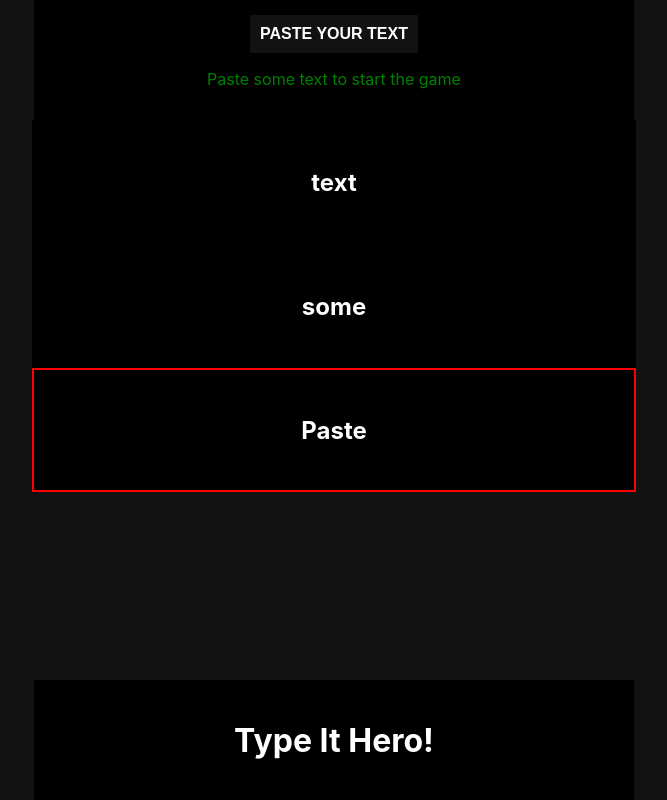
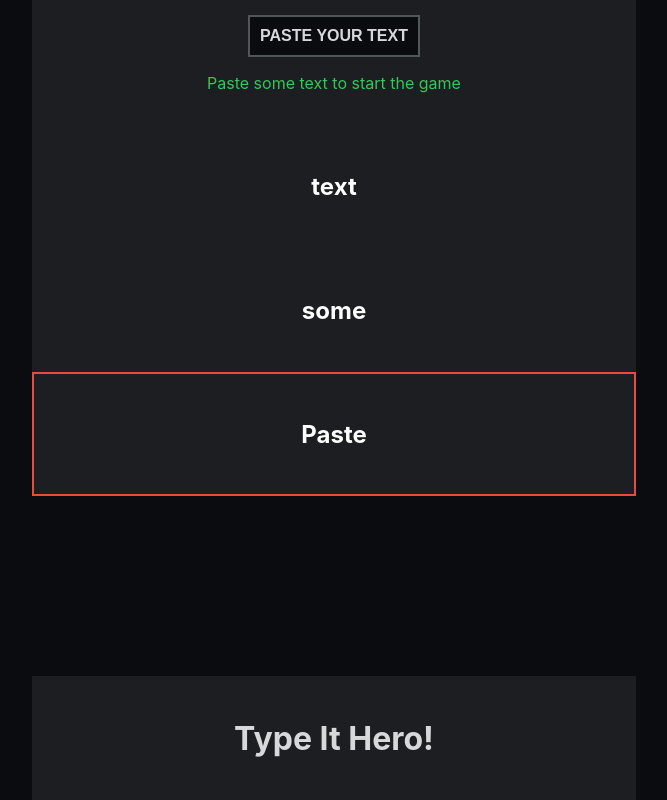
Before and after one commit to theshubhamio/typeithero, a React (Create React App) app: page / in a window 1280 px wide. Shown: the whole page, without its empty margins (306-973 px from the left). Built offline with nearby package versions, Linux system fonts and the light colour scheme.

Commit message:
bug found not fixed

```diff
--- a/src/components/WordFall.jsx
+++ b/src/components/WordFall.jsx
@@ -1,4 +1,4 @@
-import React, { useEffect, useState, useCallback, useMemo } from "react";
+import React, { useEffect, useState, useCallback, useMemo, useRef } from "react";
 import { getNextKeyDef } from "@testing-library/user-event/dist/keyboard/getNextKeyDef";
 import { isVisible } from "@testing-library/user-event/dist/utils";
 import { color } from "motion/react";
@@ -6,6 +6,8 @@ import { color } from "motion/react";
 function WordFall() {
     const [text, setText] = useState("Paste some text to start the game");
     const [words, setWords] = useState([]);
+    const iRef = useRef(null);
+
     const [gameStatus, setGameStatus] = useState({
         cl: 0,
         kl: 0,
@@ -36,7 +38,7 @@ function WordFall() {
     // Handle keyboard input with updated state management
     const handleKeyboard = useCallback((k, isLastKey) => {
 
-        if(isLastKey){
+        if (isLastKey) {
             //update KL
             setGameStatus(prevState => {
                 if (prevState.cl - prevState.kl == 1 && words.length == prevState.cl) {
@@ -47,7 +49,7 @@ function WordFall() {
                 }
             });
 
-        }else{
+        } else {
 
             setWords(prevWords => {
                 return prevWords.map(word => {
@@ -131,7 +133,7 @@ function WordFall() {
         if (words.length > 4) {
             interval = setInterval(() => {
                 setGameStatus(prevState => {
-                    if (prevState.cl-prevState.kl < 4) {
+                    if (prevState.cl - prevState.kl < 4) {
                         return { ...prevState, cl: prevState.cl + 1, ip: true };
                     } else {
                         clearInterval(interval);
@@ -164,9 +166,20 @@ function WordFall() {
         console.log(gameStatus)
     }, [gameStatus]);
 
+    useEffect(() => {
+        if (iRef.current) {
+          iRef.current.focus();
+        }
+      }, []);
+
     // Render
     return (
         <div style={styles.container}>
+            <input
+                ref={iRef}
+                type="text"
+                style={{ opacity: 0, position: 'absolute', zIndex: -1 }}
+            />
             <div style={styles.header}>
                 <button style={styles.pasteButton} onClick={handlePaste}>
                     PASTE YOUR TEXT
@@ -181,7 +194,7 @@ function WordFall() {
                             key={index}
                             style={{
                                 ...styles.box,
-                                border: w.isFocused ? "2px solid red" : "2px solid transparent"
+                                border: w.isFocused ? "2px solid #E74C3C" : "2px solid transparent"
                             }}
                         >
                             <h2>
@@ -189,7 +202,7 @@ function WordFall() {
                                     <span
                                         key={letterIndex}
                                         style={{
-                                            color: letter.isTyped ? 'green' : 'white',
+                                            color: letter.isTyped ? '#34C759' : 'white',
                                             textDecoration: letter.isTyped ? 'underline' : 'none'
                                         }}
                                     >
@@ -211,7 +224,7 @@ function WordFall() {
 
 const styles = {
     container: {
-        background: "#121212",
+        background: "#0B0C10",
         height: "100vh",
         width: "100vw",
         overflow: "hidden",
@@ -223,7 +236,7 @@ const styles = {
     box: {
         display: "flex",
         flexDirection: "column",
-        background: "#000000",
+        background: "#1C1E22",
         height: "15vh",
         width: "75vh",
         justifyContent: "center",
@@ -232,14 +245,15 @@ const styles = {
     header: {
         display: "flex",
         flexDirection: "column",
-        background: "#000000",
+        background: "#1C1E22",
         height: "15vh",
         width: "75vh",
         justifyContent: "center",
         alignItems: "center",
+        border: "2px solid #1C1E22"
     },
     footer: {
-        background: "#000000",
+        background: "#1C1E22",
         height: "15vh",
         width: "75vh",
         position: "absolute",
@@ -247,16 +261,21 @@ const styles = {
         display: "flex",
         flexDirection: "column",
         justifyContent: "center",
-        fontSize: "2vh"
+        fontSize: "2vh",
+        color: "#D6D8DA",
+        border: "2px solid #1C1E22"
+
+
     },
     pasteButton: {
-        background: "#121212",
-        color: "#ffffff",
+        background: "#0B0C10",
+        color: "#D6D8DA",
         padding: "10px",
         border: "none",
         cursor: "pointer",
         fontSize: "2vh",
-        fontWeight: "bold"
+        fontWeight: "bold",
+        border: "2px solid #52575C"
     },
     wordList: {
         display: "flex",
@@ -266,8 +285,8 @@ const styles = {
         alignItems: "center",
         fontSize: "2vh"
     },
-    inputtext :{
-        color : "green"
+    inputtext: {
+        color: "#34C759"
 
     }
 };
```
